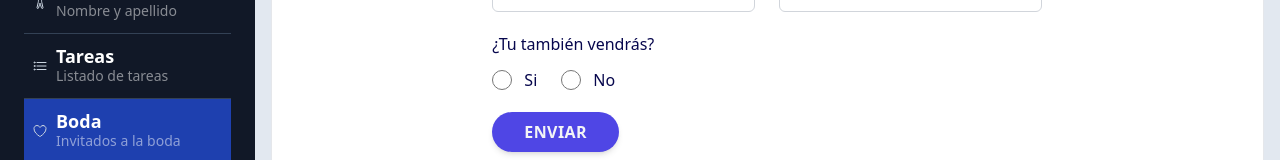
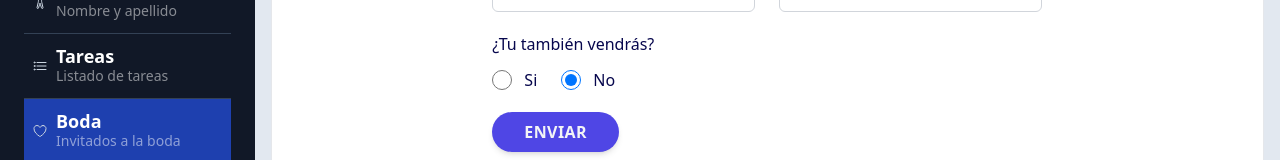
Before and after one commit to H1V35/zustand-dashboard, a React (Vite) app: page /dashboard/wedding-invitation in a window 1280 px wide. Shown: the part 407-567 px from the top of the page. Built offline with nearby package versions, Linux system fonts and the light colour scheme.

Commit message:
✨ feat: Create confirmation slice and implement

```diff
--- a/src/pages/03-slices/WeddingInvitationPage.tsx
+++ b/src/pages/03-slices/WeddingInvitationPage.tsx
@@ -14,6 +14,9 @@ export const WeddingInvitationPage = () => {
   const eventHHMM = useWeddingBoundStore((state) => state.eventHHMM());
   const setEventDate = useWeddingBoundStore((state) => state.setEventDate);
   const setEventTime = useWeddingBoundStore((state) => state.setEventTime);
+
+  const isConfirmed = useWeddingBoundStore((state) => state.isConfirmed);
+  const setIsConfirmed = useWeddingBoundStore((state) => state.setIsConfirmed);
 
   return (
     <>
@@ -107,11 +110,25 @@ export const WeddingInvitationPage = () => {
               </label>
               <div className="flex items-center space-x-6">
                 <div className="flex items-center">
-                  <input type="radio" name="isComing" id="radioButton1" className="h-5 w-5" />
+                  <input
+                    type="radio"
+                    name="isComing"
+                    id="radioButton1"
+                    checked={isConfirmed}
+                    onChange={() => setIsConfirmed(true)}
+                    className="h-5 w-5"
+                  />
                   <label className="pl-3 text-base font-medium text-[#07074D]">Si</label>
                 </div>
                 <div className="flex items-center">
-                  <input type="radio" name="isComing" id="radioButton2" className="h-5 w-5" />
+                  <input
+                    type="radio"
+                    name="isComing"
+                    id="radioButton2"
+                    checked={!isConfirmed}
+                    onChange={() => setIsConfirmed(false)}
+                    className="h-5 w-5"
+                  />
                   <label className="pl-3 text-base font-medium text-[#07074D]">No</label>
                 </div>
               </div>
--- /dev/null
+++ b/src/stores/wedding/confirmation.slice.ts
@@ -0,0 +1,13 @@
+import { StateCreator } from 'zustand';
+
+export interface ConfirmationSlice {
+  isConfirmed: boolean;
+
+  setIsConfirmed: (value: boolean) => void;
+}
+
+export const createConfirmationSlice: StateCreator<ConfirmationSlice> = (set) => ({
+  isConfirmed: false,
+
+  setIsConfirmed: (value: boolean) => set({ isConfirmed: value }),
+});
--- a/src/stores/wedding/index.ts
+++ b/src/stores/wedding/index.ts
@@ -3,13 +3,15 @@ import { devtools } from 'zustand/middleware';
 import { type PersonSlice, createPersonSlice } from './person.slice';
 import { type GuestsSlice, createGuestsSlice } from './guests.slice';
 import { type DateSlice, createDateSlice } from './date.slice';
+import { type ConfirmationSlice, createConfirmationSlice } from './confirmation.slice';
 
-type ShareState = PersonSlice & GuestsSlice & DateSlice;
+type ShareState = PersonSlice & GuestsSlice & DateSlice & ConfirmationSlice;
 
 export const useWeddingBoundStore = create<ShareState>()(
   devtools((...a) => ({
     ...createPersonSlice(...a),
     ...createGuestsSlice(...a),
     ...createDateSlice(...a),
+    ...createConfirmationSlice(...a),
   }))
 );
```
